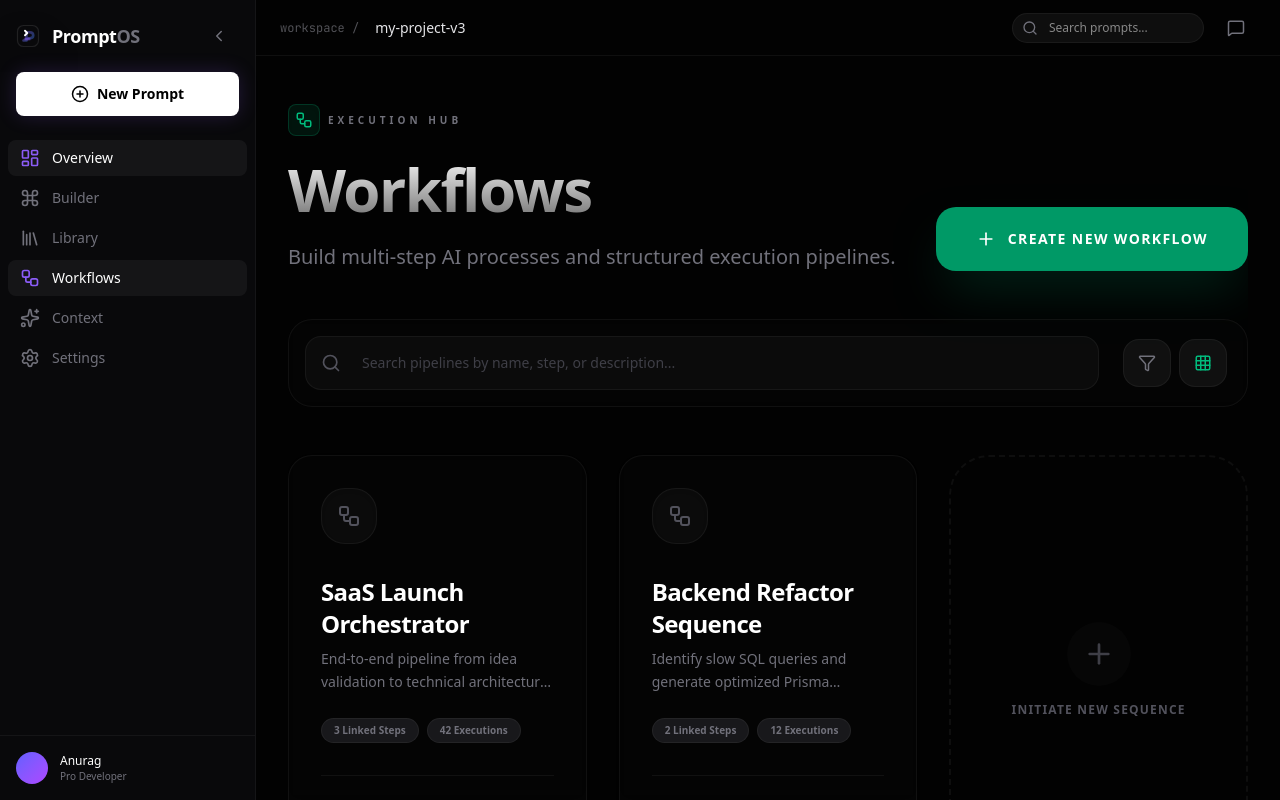
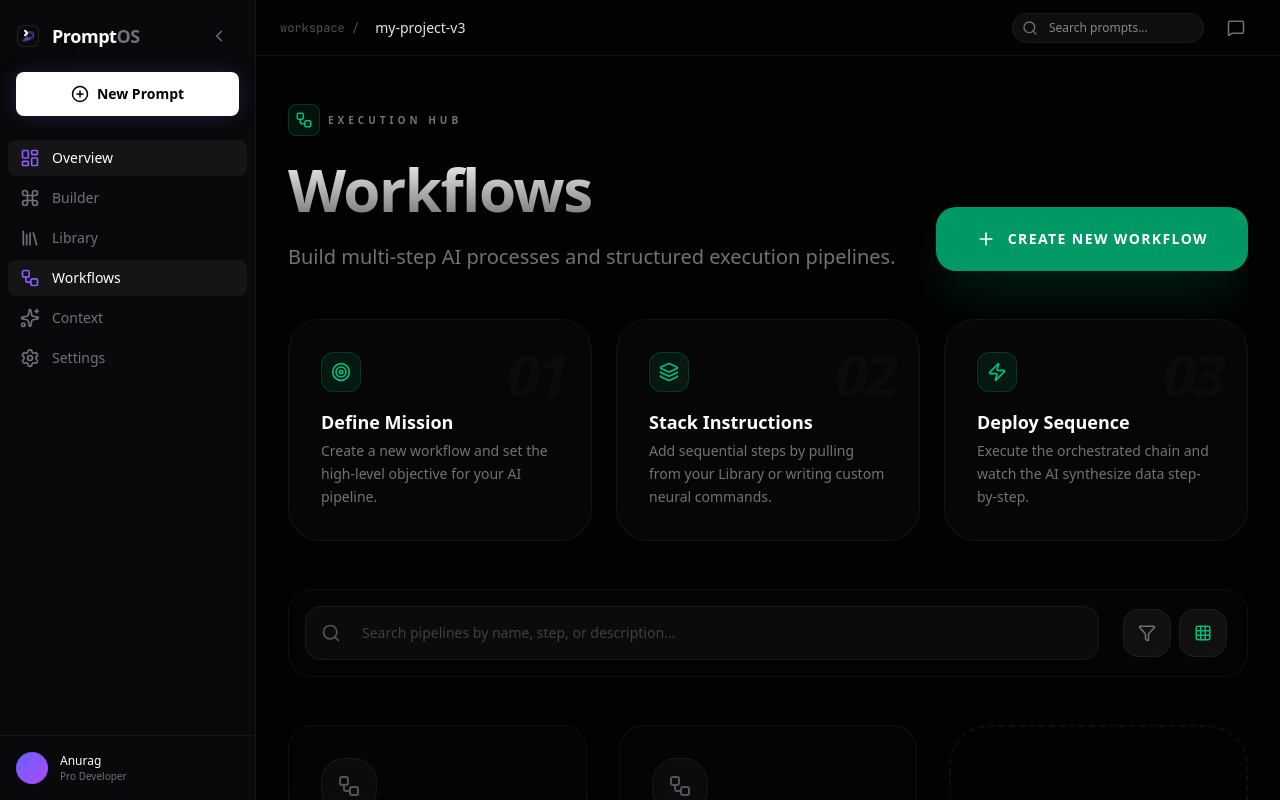
Before and after one commit to UkatoSpeaks/PromptOS, a Next.js app: page /dashboard/workflows in a window 1280 px wide. Built offline with nearby package versions, Linux system fonts and the light colour scheme.

Commit message:
feat: add 3-step 'How it Works' guide to Workflows page

```diff
--- a/src/app/dashboard/workflows/page.tsx
+++ b/src/app/dashboard/workflows/page.tsx
@@ -154,7 +154,29 @@ export default function WorkflowsPage() {
               </Button>
             </section>
 
-            {/* 2. Search & Controls */}
+            {/* 2. Onboarding Section */}
+            <section className="grid grid-cols-1 md:grid-cols-3 gap-6">
+               <OnboardingStep
+                 number="01"
+                 title="Define Mission"
+                 description="Create a new workflow and set the high-level objective for your AI pipeline."
+                 icon={<Target size={20} />}
+               />
+               <OnboardingStep
+                 number="02"
+                 title="Stack Instructions"
+                 description="Add sequential steps by pulling from your Library or writing custom neural commands."
+                 icon={<Layers size={20} />}
+               />
+               <OnboardingStep
+                 number="03"
+                 title="Deploy Sequence"
+                 description="Execute the orchestrated chain and watch the AI synthesize data step-by-step."
+                 icon={<Zap size={20} />}
+               />
+            </section>
+
+            {/* 3. Search & Controls */}
             <section className="p-3 glass-card rounded-[32px] flex items-center gap-3 bg-white/[0.01]">
                <div className="flex-1 relative p-1">
                   <Search className="absolute left-5 top-1/2 -translate-y-1/2 w-5 h-5 text-zinc-600 font-bold" />
@@ -495,3 +517,22 @@ function StepCard({ step, index, isLast }: { step: WorkflowStep, index: number,
     </motion.div>
   );
 }
+
+function OnboardingStep({ number, title, description, icon }: { number: string; title: string; description: string; icon: React.ReactNode }) {
+  return (
+    <div className="p-8 rounded-[32px] bg-white/[0.02] border border-white/5 relative overflow-hidden group">
+      <div className="absolute top-0 right-0 p-6 opacity-5 group-hover:opacity-10 transition-opacity">
+        <div className="text-6xl font-black italic tracking-tighter text-zinc-500">{number}</div>
+      </div>
+      <div className="relative z-10 space-y-4">
+        <div className="w-10 h-10 rounded-xl bg-emerald-500/10 border border-emerald-500/20 flex items-center justify-center text-emerald-500 shadow-sm transition-transform group-hover:scale-110">
+          {icon}
+        </div>
+        <div>
+          <h4 className="font-bold text-lg mb-1 group-hover:text-emerald-500 transition-colors">{title}</h4>
+          <p className="text-zinc-500 text-sm leading-relaxed font-internal">{description}</p>
+        </div>
+      </div>
+    </div>
+  );
+}
```
